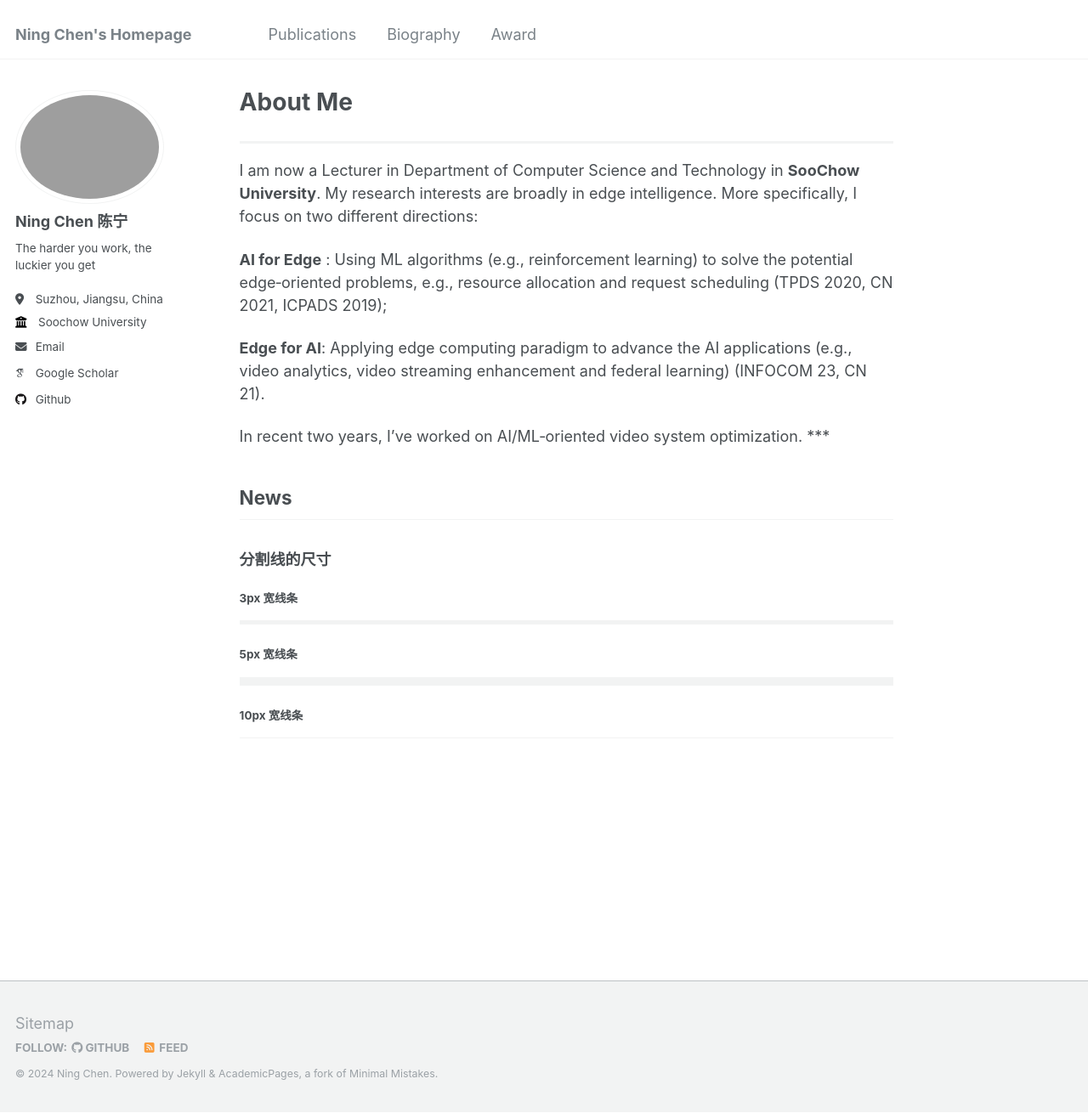
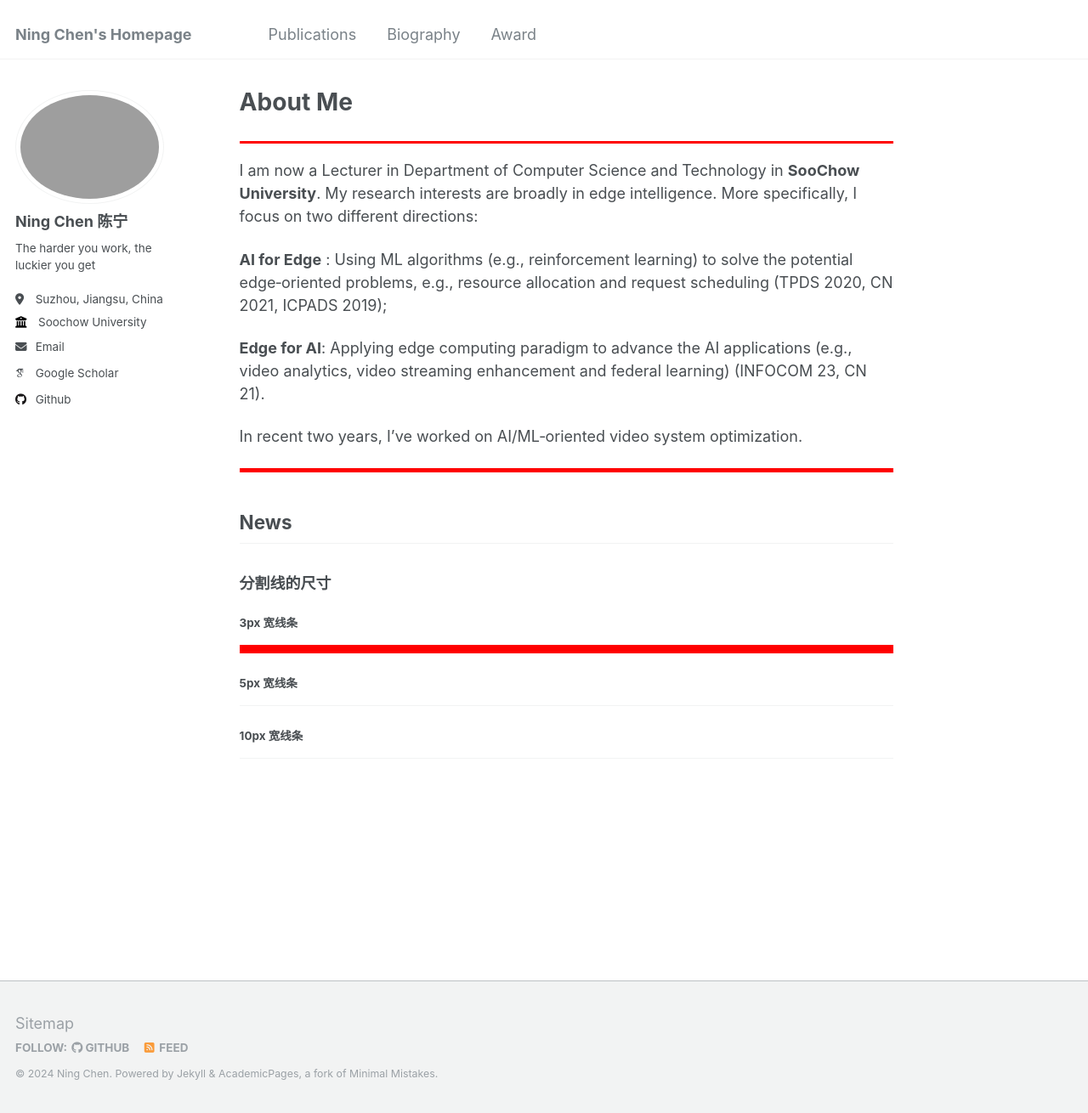
Before and after one commit to nju-cn/nju-cn.github.io, a Jekyll site: the page built from _pages/about.md, in a window 1280 px wide and 1310 px high. Shown: the whole window at 85% size. Built offline with Jekyll 4.4.1, drawn with Linux system fonts in a browser that asks for light colours; some web fonts are replaced; some of the changed lines change nothing that is shown.

Commit message:
Merge remote-tracking branch 'origin/master'

```diff
--- a/_pages/about.md
+++ b/_pages/about.md
@@ -15,6 +15,7 @@ I am now a Lecturer in Department of Computer Science and Technology in **SooCho
  **Edge for AI**: Applying edge computing paradigm to advance the AI applications (e.g., video analytics, video streaming enhancement and federal learning) (INFOCOM 23, CN 21).
 
 In recent two years, I’ve worked on AI/ML‑oriented video system optimization.
+
 ***
 ## __News__
 
@@ -32,11 +33,14 @@ ___
 <style>
 hr:nth-of-type(1) {
   border-width: 3px 0 0 0 !important;
+  border-color: red !important;
 }
 hr:nth-of-type(2) {
   border-width: 5px 0 0 0 !important;
+  border-color: red !important;
 }
 hr:nth-of-type(3) {
   border-width: 10px 0 0 0 !important;
+  border-color: red !important;
 }
 </style>
```
